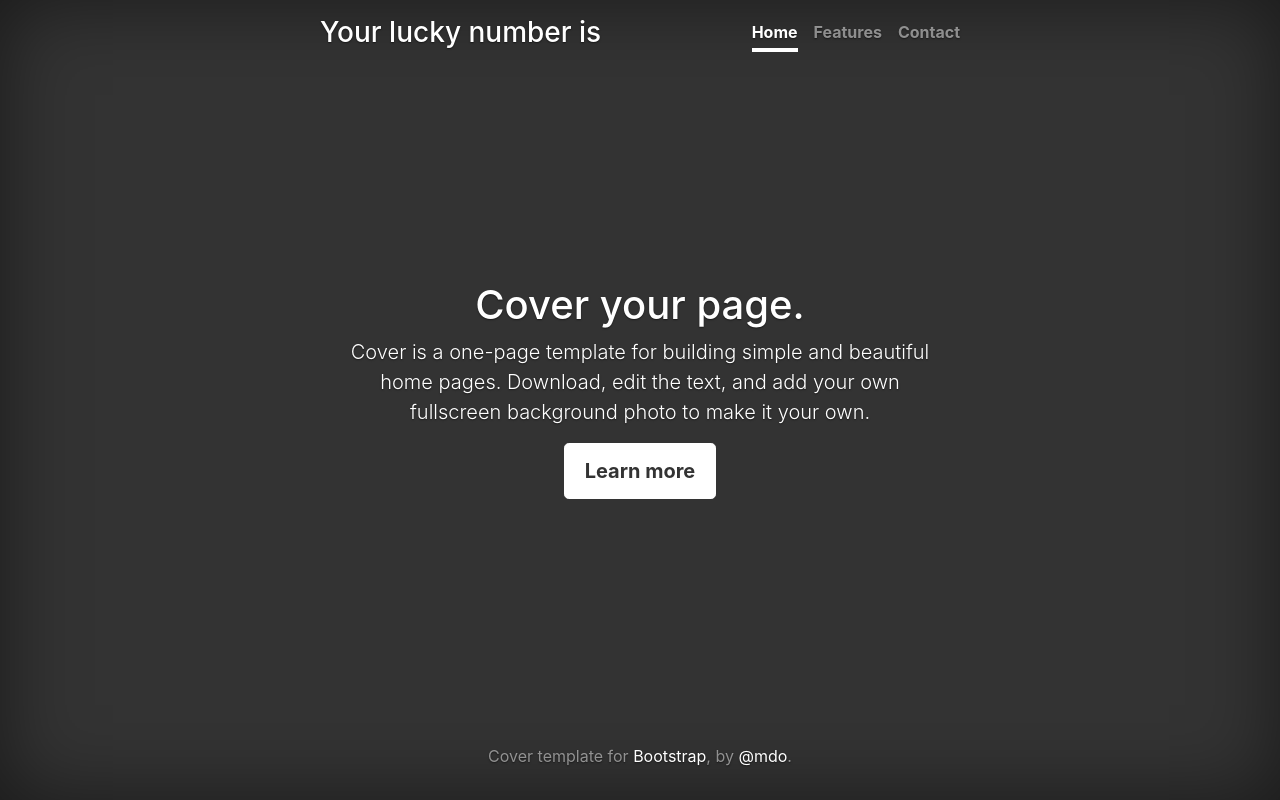
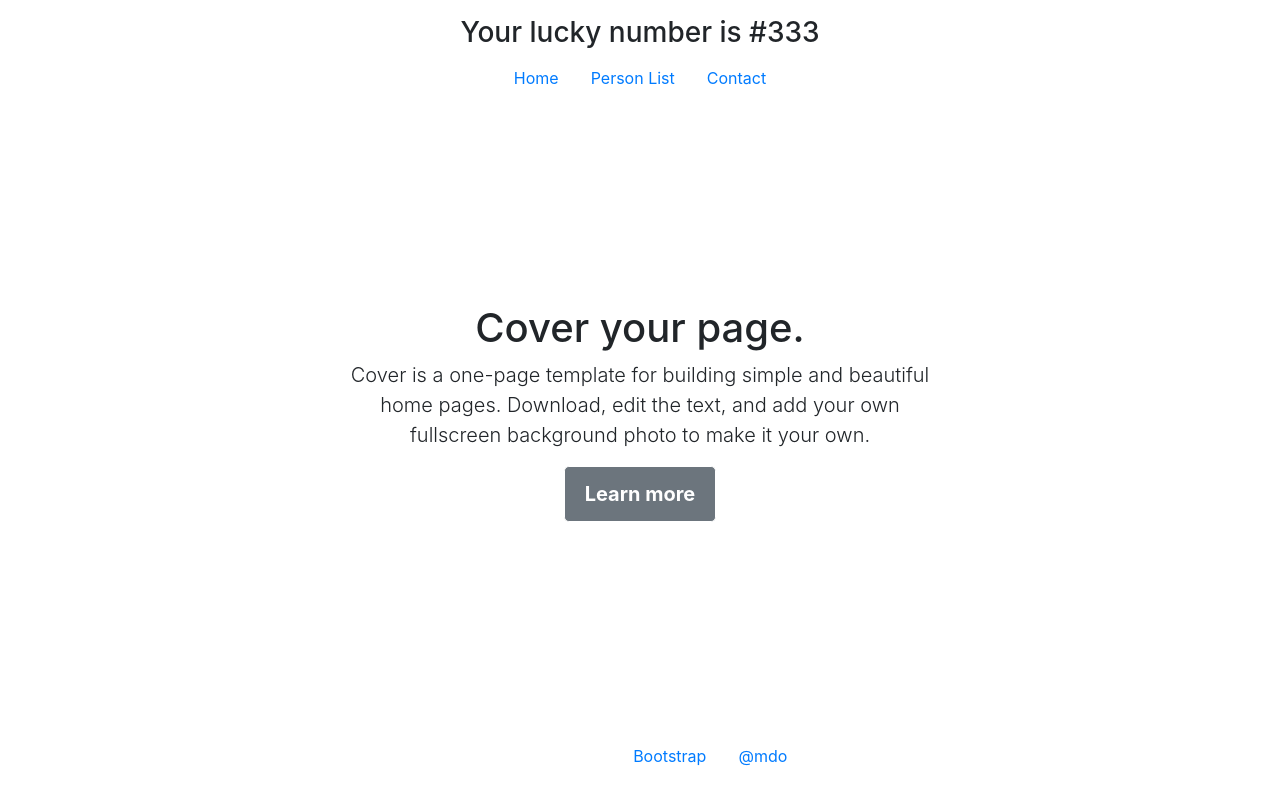
Before and after one commit to madcod3r/psych, a Symfony app: template templates/default/index.html.twig in a window 1280 px wide. Run offline with Twig, Linux system fonts and the light colour scheme; the template is opened without the code that fills it, so the values that code supplies are empty; some libraries are stand-ins or nearby versions.

Commit message:
changed template

```diff
--- a/public/css/main.css
+++ b/public/css/main.css
@@ -1,21 +1,11 @@
 /*
  * Globals
  */
-
-/* Links */
-a,
-a:focus,
-a:hover {
-  color: #fff;
-}
-
 /* Custom default button */
 .btn-secondary,
 .btn-secondary:hover,
 .btn-secondary:focus {
-  color: #333;
   text-shadow: none; /* Prevent inheritance from `body` */
-  background-color: #fff;
   border: .05rem solid #fff;
 }
 
@@ -27,67 +17,12 @@ a:hover {
 html,
 body {
   height: 100%;
-  background-color: #333;
-}
-
-body {
-  display: -ms-flexbox;
-  display: -webkit-box;
-  display: flex;
-  -ms-flex-pack: center;
-  -webkit-box-pack: center;
-  justify-content: center;
-  color: #fff;
-  text-shadow: 0 .05rem .1rem rgba(0, 0, 0, .5);
-  box-shadow: inset 0 0 5rem rgba(0, 0, 0, .5);
 }
 
 .cover-container {
   max-width: 42em;
 }
 
-
-/*
- * Header
- */
-.masthead {
-  margin-bottom: 2rem;
-}
-
-.masthead-brand {
-  margin-bottom: 0;
-}
-
-.nav-masthead .nav-link {
-  padding: .25rem 0;
-  font-weight: 700;
-  color: rgba(255, 255, 255, .5);
-  background-color: transparent;
-  border-bottom: .25rem solid transparent;
-}
-
-.nav-masthead .nav-link:hover,
-.nav-masthead .nav-link:focus {
-  border-bottom-color: rgba(255, 255, 255, .25);
-}
-
-.nav-masthead .nav-link + .nav-link {
-  margin-left: 1rem;
-}
-
-.nav-masthead .active {
-  color: #fff;
-  border-bottom-color: #fff;
-}
-
-@media (min-width: 48em) {
-  .masthead-brand {
-    float: left;
-  }
-  .nav-masthead {
-    float: right;
-  }
-}
 
 
 /*
--- a/templates/base.html.twig
+++ b/templates/base.html.twig
@@ -8,10 +8,34 @@
         <title>{% block title %}{% block subTitle %}Home{% endblock %} | Psycho analysis{% endblock %}</title>
         {% block stylesheets %}
             <link rel="stylesheet" href="{{ asset('css/bootstrap.min.css') }}">
+            <link rel="stylesheet" href="{{ asset('css/main.css') }}">
         {% endblock %}
     </head>
     <body>
-        {% block body %}{% endblock %}
+        {% block body %}
+            <div class="cover-container d-flex h-100 p-3 mx-auto flex-column text-center">
+                <header class="masthead mb-auto">
+                    <div class="inner">
+                        <h3 class="masthead-brand">Your lucky number is #333</h3>
+                        <nav class="nav nav-masthead justify-content-center">
+                            <a class="nav-link active" href="{{ path('app_default_index') }}">Home</a>
+                            <a class="nav-link" href="{{ path('person') }}">Person List</a>
+                            <a class="nav-link" href="#">Contact</a>
+                        </nav>
+                    </div>
+                </header>
+
+                <main role="main" class="inner cover">
+                    {% block content %}{% endblock %}
+                </main>
+
+                <footer class="mastfoot mt-auto">
+                    <div class="inner">
+                        <p>Cover template for <a href="https://getbootstrap.com/">Bootstrap</a>, by <a href="https://twitter.com/mdo">@mdo</a>.</p>
+                    </div>
+                </footer>
+            </div>
+        {% endblock %}
         {% block javascripts %}
             <script src="{{ asset('js/jquery-3.3.1.slim.min.js') }}"></script>
             <script src="{{ asset('js/popper.min.js') }}"></script>
--- a/templates/default/index.html.twig
+++ b/templates/default/index.html.twig
@@ -2,36 +2,10 @@
 
 {% block subTitle %}Index{% endblock %}
 
-{% block stylesheets %}
-    {{ parent() }}
-    <link rel="stylesheet" href="{{ asset('css/main.css') }}">
+{% block content %}
+    <h1 class="cover-heading">Cover your page.</h1>
+    <p class="lead">Cover is a one-page template for building simple and beautiful home pages. Download, edit the text, and add your own fullscreen background photo to make it your own.</p>
+    <p class="lead">
+        <a href="#" class="btn btn-lg btn-secondary">Learn more</a>
+    </p>
 {% endblock %}
-
-{% block body %}
-    <div class="cover-container d-flex h-100 p-3 mx-auto flex-column text-center">
-        <header class="masthead mb-auto">
-            <div class="inner">
-                <h3 class="masthead-brand">Your lucky number is {{ number }}</h3>
-                <nav class="nav nav-masthead justify-content-center">
-                    <a class="nav-link active" href="#">Home</a>
-                    <a class="nav-link" href="#">Features</a>
-                    <a class="nav-link" href="#">Contact</a>
-                </nav>
-            </div>
-        </header>
-
-        <main role="main" class="inner cover">
-            <h1 class="cover-heading">Cover your page.</h1>
-            <p class="lead">Cover is a one-page template for building simple and beautiful home pages. Download, edit the text, and add your own fullscreen background photo to make it your own.</p>
-            <p class="lead">
-                <a href="#" class="btn btn-lg btn-secondary">Learn more</a>
-            </p>
-        </main>
-
-        <footer class="mastfoot mt-auto">
-            <div class="inner">
-                <p>Cover template for <a href="https://getbootstrap.com/">Bootstrap</a>, by <a href="https://twitter.com/mdo">@mdo</a>.</p>
-            </div>
-        </footer>
-    </div>
-{% endblock %}
--- a/templates/person/index.html.twig
+++ b/templates/person/index.html.twig
@@ -2,7 +2,7 @@
 
 {% block subTitle %}Person List{% endblock %}
 
-{% block body %}
+{% block content %}
     <table class="table table-bordered">
         <thead>
         <tr>
```
